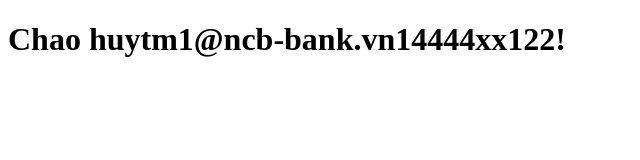
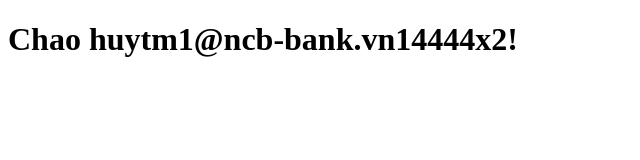
Before and after one commit to huytm1996/simple-html-app, a plain HTML site: page index.html in a window 1280 px wide. Shown: the full height of the page, 0-640 px from the left. Drawn offline with Linux system fonts and the light colour scheme.

Commit message:
24102025v4

```diff
--- a/index.html
+++ b/index.html
@@ -4,6 +4,6 @@
   <title>Hello from  NCB</title>
 </head>
 <body>
-  <h1>Chao huytm1@ncb-bank.vn14444xx122!</h1>
+  <h1>Chao huytm1@ncb-bank.vn14444x2!</h1>
 </body>
 </html>
```
